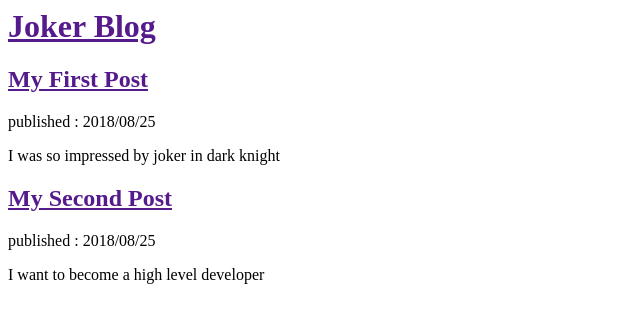
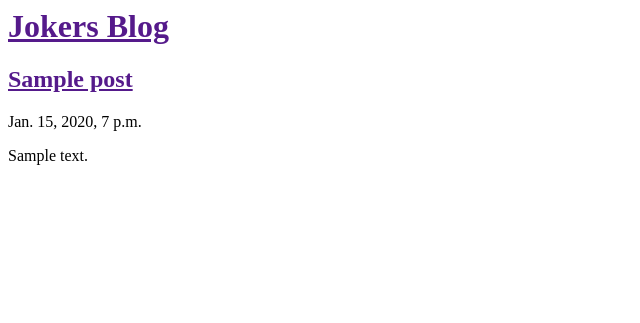
Before and after one commit to SonYusu/my-first-blog, a Django app: template blog/templates/blog/post_list.html in a window 1280 px wide. Shown: the top 323 px of the page, without its empty margins (0-640 px from the left). Run offline with Django 3.2, Linux system fonts and the light colour scheme; the template is opened without the code that fills it: values that come from a table or form of the project are taken from there, others are empty; tables that the repository leaves empty hold one stand-in row (values such as "Sample post").

Commit message:
template managed

```diff
--- a/blog/templates/blog/post_list.html
+++ b/blog/templates/blog/post_list.html
@@ -4,20 +4,16 @@
     </head>
     <body>
         <div>
-            <h1><a href="">Joker Blog</a></h1>
+            <h1><a href="">Jokers Blog</a></h1>
         </div>
 
-        <div>
-            <h2><a href="">My First Post</a></h2>
-            <p>published : 2018/08/25</p>
-            <p>I was so impressed by joker in dark knight</p>
-        </div>
-
-        <div>
-            <h2><a href="">My Second Post</a></h2>
-            <p>published : 2018/08/25</p>
-            <p>I want to become a high level developer</p>
-        </div>
+        {% for post in posts %}
+            <div>
+                <h2><a href="">{{ post.title }}</a></h2>
+                <p>{{ post.published_date }}</p>
+                <p>{{ post.text }}</p>
+            </div>
+        {% endfor %}
     </body>
 
 </html>
```
Also changed, not shown: blog/views.py (+6 -1 lines).
